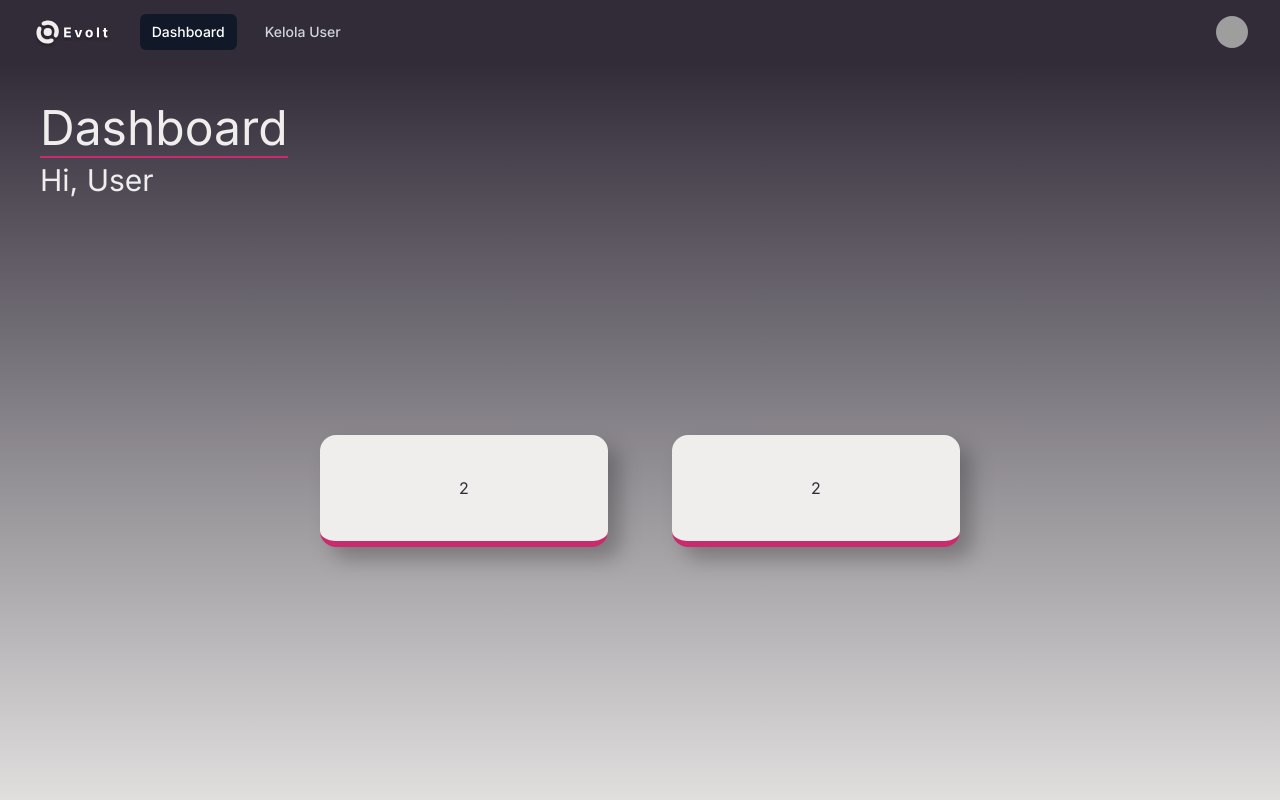
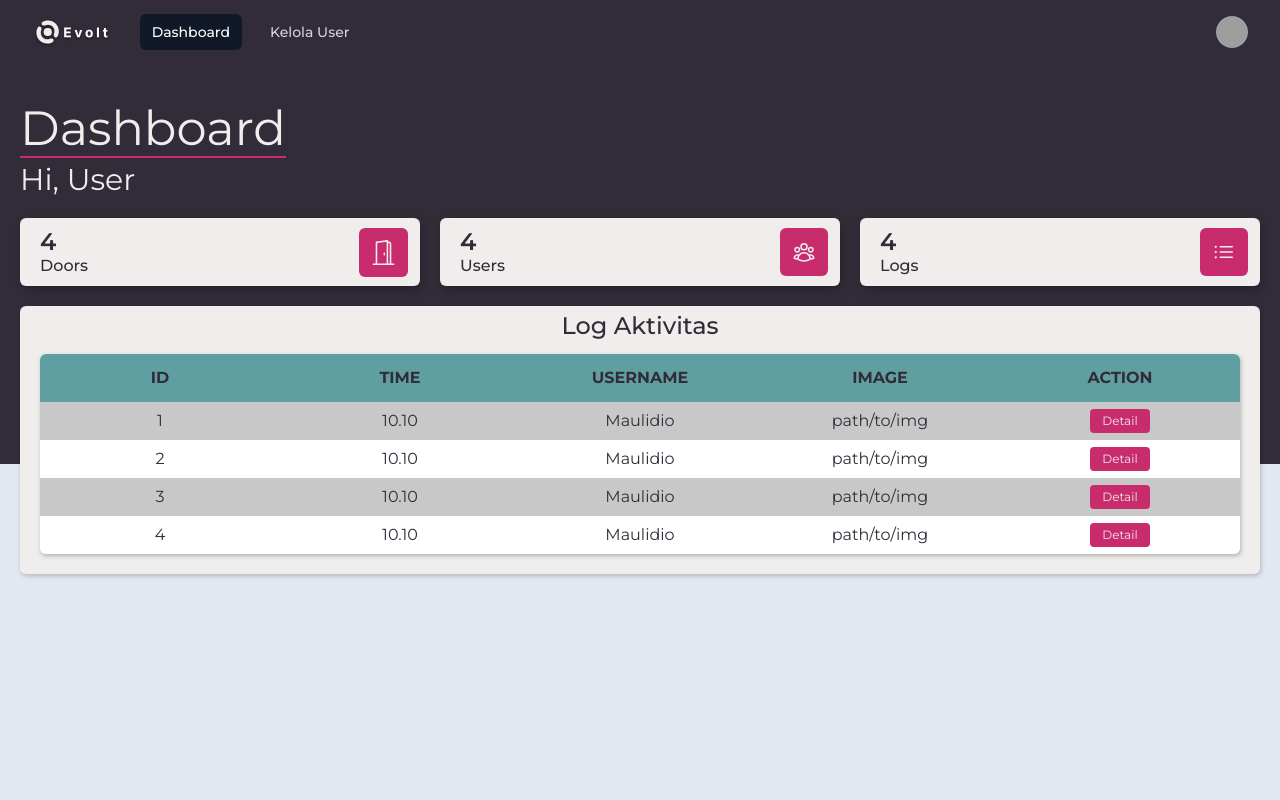
Before and after one commit to DioGitH/evolt-website, a Next.js app in the folder src/evolt-website/: page /dashboard in a window 1280 px wide. Shown: the top 800 px of the page. Built offline with nearby package versions, Linux system fonts and the light colour scheme; grey boxes are pictures that could not be loaded.

Commit message:
update frontend Dashboard Page

```diff
--- a/src/evolt-website/src/app/dashboard/page.tsx
+++ b/src/evolt-website/src/app/dashboard/page.tsx
@@ -1,26 +1,28 @@
+"use client";
+import DetailModal from "@/components/detailModal";
 import Navbar from "@/components/navbar";
 
 const dummy = [
     {itemId: 1, time: "10.10", username: "Maulidio", image: "path/to/img", detailId: 1},
-    { itemId: 1, time: "10.10", username: "Maulidio", image: "path/to/img", detailId: 1 },
-    { itemId: 1, time: "10.10", username: "Maulidio", image: "path/to/img", detailId: 1 },
-    { itemId: 1, time: "10.10", username: "Maulidio", image: "path/to/img", detailId: 1 },
+    { itemId: 2, time: "10.10", username: "Maulidio", image: "path/to/img", detailId: 2 },
+    { itemId: 3, time: "10.10", username: "Maulidio", image: "path/to/img", detailId: 3 },
+    { itemId: 4, time: "10.10", username: "Maulidio", image: "path/to/img", detailId: 4 },
 ]
 
 export default function Dashboard(){
     return(
         <div>
-            <div className="relative">
+            <div className="relative font-montserrat min-h-[150vh] bg-slate-200">
                 <div className="container sticky top-0 w-full z-20">
                     <Navbar/>
                 </div>
-                <div className="container mx-auto bg-palette-3">
+                <div className="container mx-auto ">
                     {/* Dashboard */}
-                    <div className="absolute h-[100vh] w-full bg-gradient-to-b from-palette-1">
+                    <div className="absolute h-[50vh] w-full bg-palette-1">
 
                     </div>
-                    <div className="grid h-[90vh] w-full">
-                        <div className="z-10 text-5xl text-palette-3 mt-10 ml-10 h-fit w-fit">
+                    <div className="grid h-fit w-full">
+                        <div className="z-10 text-5xl text-palette-3 mt-10 ml-5 h-fit w-fit">
                             Dashboard
                             <hr className="border-t-2 border-pallete-4 my-1" />
 
@@ -28,21 +30,40 @@ export default function Dashboard(){
                                 Hi, User
                             </div>
                         </div>
-                        {/* Ringkasan */}
-                        <div className="flex justify-center">
-                            <div className="grid grid-cols-2 gap-16 text-center h-fit w-6/12">
-                                <div className="grid h-28 place-content-center bg-palette-3 drop-shadow-[12px_12px_10px_rgba(0,0,0,0.25)] rounded-2xl  border-b-[6px] border-pallete-4 text-palette-1">
-                                    2
-                                </div>
-                                <div className="grid h-28 place-content-center bg-palette-3 drop-shadow-[12px_12px_10px_rgba(0,0,0,0.25)] rounded-2xl  border-b-[6px] border-pallete-4 text-palette-1">
-                                    2
+
+                        <div className="grid h-fit">
+
+                            {/* Ringkasan */}
+                            <div className="flex justify-center">
+                                <div className="grid grid-cols-3 gap-5 h-fit w-full ml-5 mr-5 mt-5">
+                                    <CardInformation nameVar="Doors" jumlah={dummy.length}
+                                        svg='<svg xmlns="http://www.w3.org/2000/svg" width="25" height="25" fill="currentColor" className="logo text-palette-3 group-hover:text-palette-1" viewBox="0 0 16 16">
+                            <path d="M8.5 10c-.276 0-.5-.448-.5-1s.224-1 .5-1 .5.448.5 1-.224 1-.5 1" />
+                            <path d="M10.828.122A.5.5 0 0 1 11 .5V1h.5A1.5 1.5 0 0 1 13 2.5V15h1.5a.5.5 0 0 1 0 1h-13a.5.5 0 0 1 0-1H3V1.5a.5.5 0 0 1 .43-.495l7-1a.5.5 0 0 1 .398.117M11.5 2H11v13h1V2.5a.5.5 0 0 0-.5-.5M4 1.934V15h6V1.077z" />
+                        </svg>' />
+                                    <CardInformation nameVar="Users" jumlah={dummy.length} svg='<svg xmlns="http://www.w3.org/2000/svg" fill="none" viewBox="0 0 24 24" stroke-width="1.5" stroke="currentColor" class="w-6 h-6">
+  <path stroke-linecap="round" stroke-linejoin="round" d="M18 18.72a9.094 9.094 0 0 0 3.741-.479 3 3 0 0 0-4.682-2.72m.94 3.198.001.031c0 .225-.012.447-.037.666A11.944 11.944 0 0 1 12 21c-2.17 0-4.207-.576-5.963-1.584A6.062 6.062 0 0 1 6 18.719m12 0a5.971 5.971 0 0 0-.941-3.197m0 0A5.995 5.995 0 0 0 12 12.75a5.995 5.995 0 0 0-5.058 2.772m0 0a3 3 0 0 0-4.681 2.72 8.986 8.986 0 0 0 3.74.477m.94-3.197a5.971 5.971 0 0 0-.94 3.197M15 6.75a3 3 0 1 1-6 0 3 3 0 0 1 6 0Zm6 3a2.25 2.25 0 1 1-4.5 0 2.25 2.25 0 0 1 4.5 0Zm-13.5 0a2.25 2.25 0 1 1-4.5 0 2.25 2.25 0 0 1 4.5 0Z" />
+</svg>
+' />
+                                    <CardInformation nameVar="Logs" jumlah={dummy.length} svg='<svg xmlns="http://www.w3.org/2000/svg" fill="none" viewBox="0 0 24 24" stroke-width="1.5" stroke="currentColor" class="w-6 h-6">
+  <path stroke-linecap="round" stroke-linejoin="round" d="M8.25 6.75h12M8.25 12h12m-12 5.25h12M3.75 6.75h.007v.008H3.75V6.75Zm.375 0a.375.375 0 1 1-.75 0 .375.375 0 0 1 .75 0ZM3.75 12h.007v.008H3.75V12Zm.375 0a.375.375 0 1 1-.75 0 .375.375 0 0 1 .75 0Zm-.375 5.25h.007v.008H3.75v-.008Zm.375 0a.375.375 0 1 1-.75 0 .375.375 0 0 1 .75 0Z" />
+</svg>
+' />
+
                                 </div>
                             </div>
                         </div>
-                    </div>
-                    {/* Table Log Aktivitas*/}
-                    <div className="relative min-h-screen text-palette-1">
-                        <LogTable log={dummy}/>
+                        <div className="text-center text-palette-1 mt-5  ml-5 mr-5 bg-palette-3 drop-shadow-[1px_2px_2px_rgba(0,0,0,0.20)] rounded-md">
+                            <div className="h-fit w-full pt-1 pb-1 text-2xl font-medium">
+                                Log Aktivitas
+                            </div>
+                            <div className="h-fit text-palette-1">
+                                <LogTable log={dummy} />
+                            </div>
+
+                        </div>
+
+
                     </div>
                 </div>
             </div>
@@ -52,15 +73,15 @@ export default function Dashboard(){
 
 export function LogTable({log}:any){
     return(
-        <div className="absolute inset-x-20 top-20 text-center bg-palette-3 drop-shadow-[15px_15px_12px_rgba(0,0,0,0.25)] rounded-md overflow-hidden">
+        <div className="mx-5 mt-2 mb-5 text-center bg-palette-3 drop-shadow-[1px_2px_2px_rgba(0,0,0,0.25)] rounded-md overflow-hidden">
             <table className="table-fixed w-full h-auto ">
-                <thead className="tes bg-palette-2">
+                <thead className="tes bg-palette-2 text-palette-1">
                     <tr>
-                        <th>Id</th>
-                        <th>Waktu</th>
-                        <th>Username</th>
-                        <th>Gambar</th>
-                        <th>Detail</th>
+                        <th className="py-3">ID</th>
+                        <th>TIME</th>
+                        <th>USERNAME</th>
+                        <th>IMAGE</th>
+                        <th>ACTION</th>
                     </tr>
                 </thead>
                 <tbody className="">
@@ -71,10 +92,7 @@ export function LogTable({log}:any){
                             <td>{username}</td>
                             <td>{image}</td>
                             <td>
-                                <button
-                                    className="text-xs bg-blue-400 rounded p-1 m-2 text-black">
-                                    Detail {detailId}
-                                </button>
+                                <DetailModal itemId={itemId} time={time} username={username} image={image} detailId={detailId}/>
                             </td>
                         </tr>
                     )}
@@ -84,3 +102,26 @@ export function LogTable({log}:any){
 
     )
 }
+
+export function CardInformation({nameVar, jumlah, svg}: any){
+    return(
+       <div className="group">
+            <div className="flex h-fit bg-palette-3 drop-shadow-[2px_4px_4px_rgba(0,0,0,0.25)] rounded-md  text-palette-1 transition ease-out  hover:-translate-y-0.5 hover:scale-105 group-hover:bg-pallete-4 hover:text-palette-3 duration-500">
+                <div className="absolute right-3 top-2 bottom-2 grid place-content-center">
+                    <div className="logo bg-pallete-4 p-3 rounded-md group-hover:bg-palette-3 transition ease-out duration-500 group-hover:text-palette-1 text-palette-3">
+                        {svg && <div dangerouslySetInnerHTML={{ __html:svg }}></div>}
+                    </div>
+                </div>
+                <div className="grid">
+                    <div className="text text-2xl font-semibold ml-[20px] mt-2">
+                        {jumlah}
+                    </div>
+
+                    <div className="text text-md flex justify-start ml-[20px] font-medium -mt-1 mb-2">
+                        {nameVar}
+                    </div>
+                </div>
+            </div>
+       </div>
+    )
+}
--- a/src/evolt-website/src/app/globals.css
+++ b/src/evolt-website/src/app/globals.css
@@ -1,4 +1,5 @@
 @import url('https://fonts.googleapis.com/css2?family=Roboto+Mono:ital,wght@0,100..700;1,100..700&display=swap');
+@import url('https://fonts.googleapis.com/css2?family=Montserrat:ital,wght@0,100..900;1,100..900&display=swap');
 
 @tailwind base;
 @tailwind components;
--- /dev/null
+++ b/src/evolt-website/src/components/detailModal.tsx
@@ -0,0 +1,78 @@
+import { Dialog, Transition } from '@headlessui/react'
+import { Fragment, useState } from 'react'
+
+export default function DetailModal({itemId, time, username, image}:any) {
+    let [isOpen, setIsOpen] = useState(false)
+
+    function closeModal() {
+        setIsOpen(false)
+    }
+
+    function openModal() {
+        setIsOpen(true)
+    }
+
+    return (
+        <>
+            <button
+                type="button"
+                onClick={openModal}
+                className="text-xs bg-pallete-4 rounded px-3 py-1 my-1.5 text-palette-3"
+            >
+                Detail
+            </button>
+
+            <Transition appear show={isOpen} as={Fragment}>
+                <Dialog as="div" className="relative z-10" onClose={closeModal}>
+                    <Transition.Child
+                        as={Fragment}
+                        enter="ease-out duration-300"
+                        enterFrom="opacity-0"
+                        enterTo="opacity-100"
+                        leave="ease-in duration-200"
+                        leaveFrom="opacity-100"
+                        leaveTo="opacity-0"
+                    >
+                        <div className="fixed inset-0 bg-black/25" />
+                    </Transition.Child>
+
+                    <div className="fixed inset-0 bg-black/30 backdrop-blur-sm" aria-hidden="true">
+                        <div className="flex min-h-full items-center justify-center p-4 text-center">
+                            <Transition.Child
+                                as={Fragment}
+                                enter="ease-out duration-300"
+                                enterFrom="opacity-0 scale-95"
+                                enterTo="opacity-100 scale-100"
+                                leave="ease-in duration-200"
+                                leaveFrom="opacity-100 scale-100"
+                                leaveTo="opacity-0 scale-95"
+                            >
+                                <Dialog.Panel className="w-full max-w-md transform overflow-hidden rounded-2xl bg-white p-6 text-left align-middle shadow-xl transition-all">
+                                    <Dialog.Title
+                                        as="h3"
+                                        className="text-lg font-medium leading-6 text-gray-900"
+                                    >
+                                        Detail Log
+                                    </Dialog.Title>
+                                    <div className="mt-2 text-palette-1">
+                                        <tr>{itemId}</tr>
+                                    </div>
+
+                                    <div className="mt-4 flex justify-end">
+                                        <button
+                                            type="button"
+                                            className="inline-flex justify-center rounded-md border border-transparent bg-blue-100 px-4 py-2 text-sm font-medium text-blue-900 hover:bg-blue-200 focus:outline-none focus-visible:ring-2 focus-visible:ring-blue-500 focus-visible:ring-offset-2"
+                                            onClick={closeModal}
+                                        >
+                                            Kembali
+                                        </button>
+                                    </div>
+                                </Dialog.Panel>
+                            </Transition.Child>
+                        </div>
+                    </div>
+                </Dialog>
+            </Transition>
+        </>
+    )
+}
--- a/src/evolt-website/tailwind.config.ts
+++ b/src/evolt-website/tailwind.config.ts
@@ -22,6 +22,7 @@ const config: Config = {
       },
       fontFamily: {
         robotoMono: ['Roboto Mono'],
+        montserrat: ['Montserrat'],
       },
     },
   },
```
